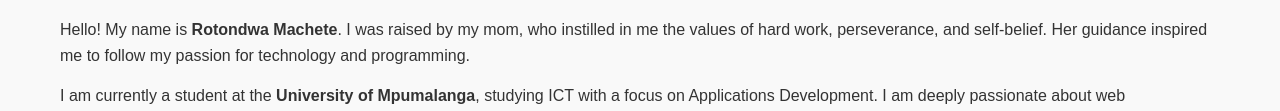
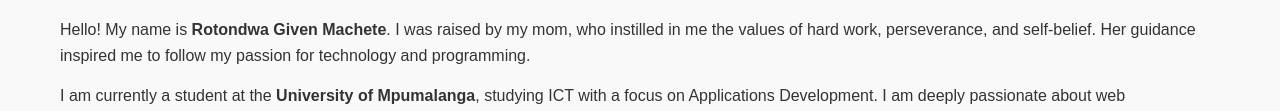
Before and after one commit to Bokang-macs/Portfolio, a plain HTML site: page about.html in a window 1280 px wide. Shown: the part 211-322 px from the top of the page. Drawn offline with Linux system fonts and the light colour scheme.

Commit message:
Update about.html

```diff
--- a/about.html
+++ b/about.html
@@ -25,7 +25,7 @@
   <!-- About Section -->
   <section class="about">
     <h2>About Me</h2>
-    <p>Hello! My name is <strong>Rotondwa Machete</strong>. I was raised by my mom, who instilled in me the values of hard work, perseverance, and self-belief. Her guidance inspired me to follow my passion for technology and programming.</p>
+    <p>Hello! My name is <strong>Rotondwa Given Machete</strong>. I was raised by my mom, who instilled in me the values of hard work, perseverance, and self-belief. Her guidance inspired me to follow my passion for technology and programming.</p>
 
     <p>I am currently a student at the <strong>University of Mpumalanga</strong>, studying ICT with a focus on Applications Development. I am deeply passionate about web development, programming, and multimedia, and I enjoy building projects that solve problems and create value.</p>
 
```
